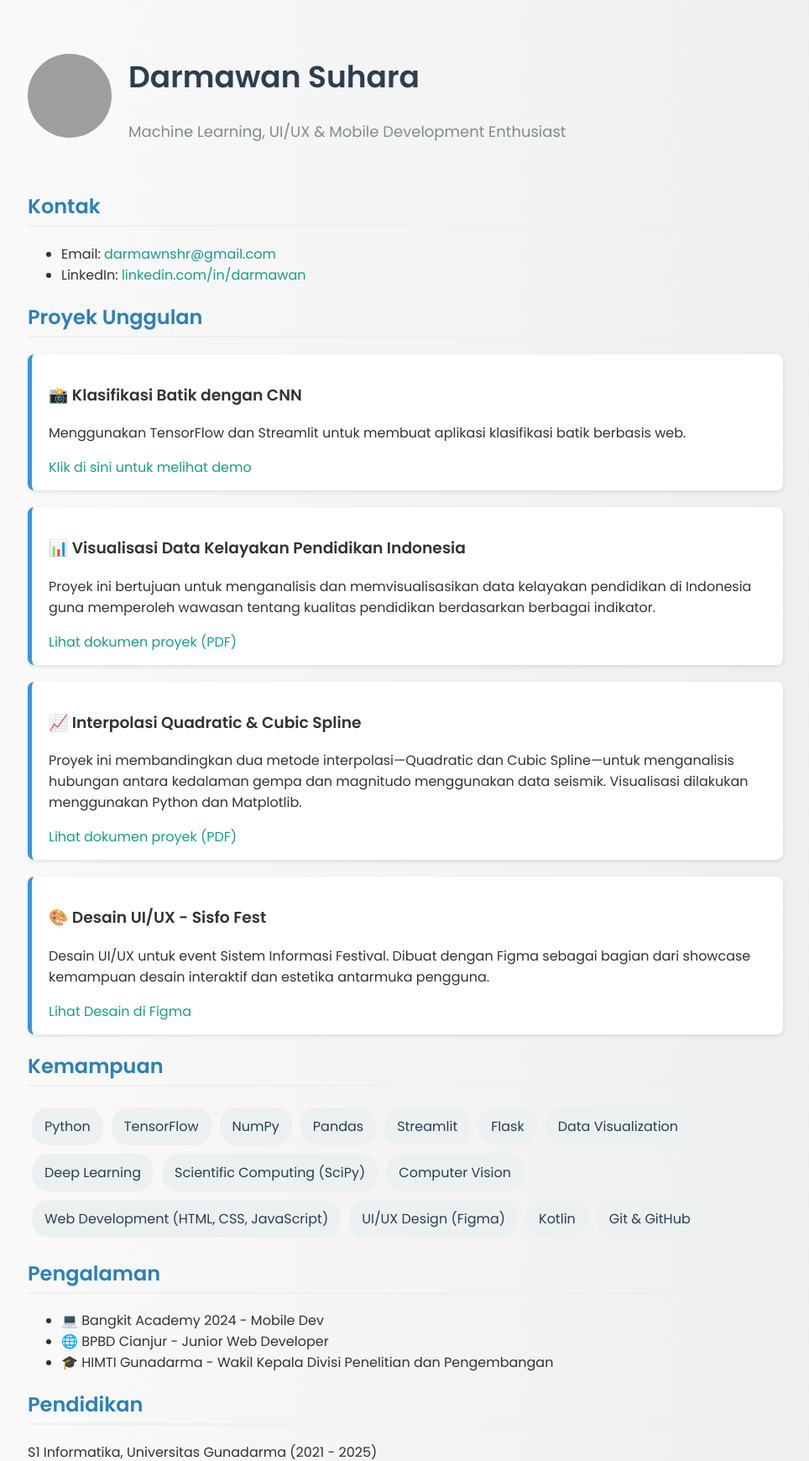
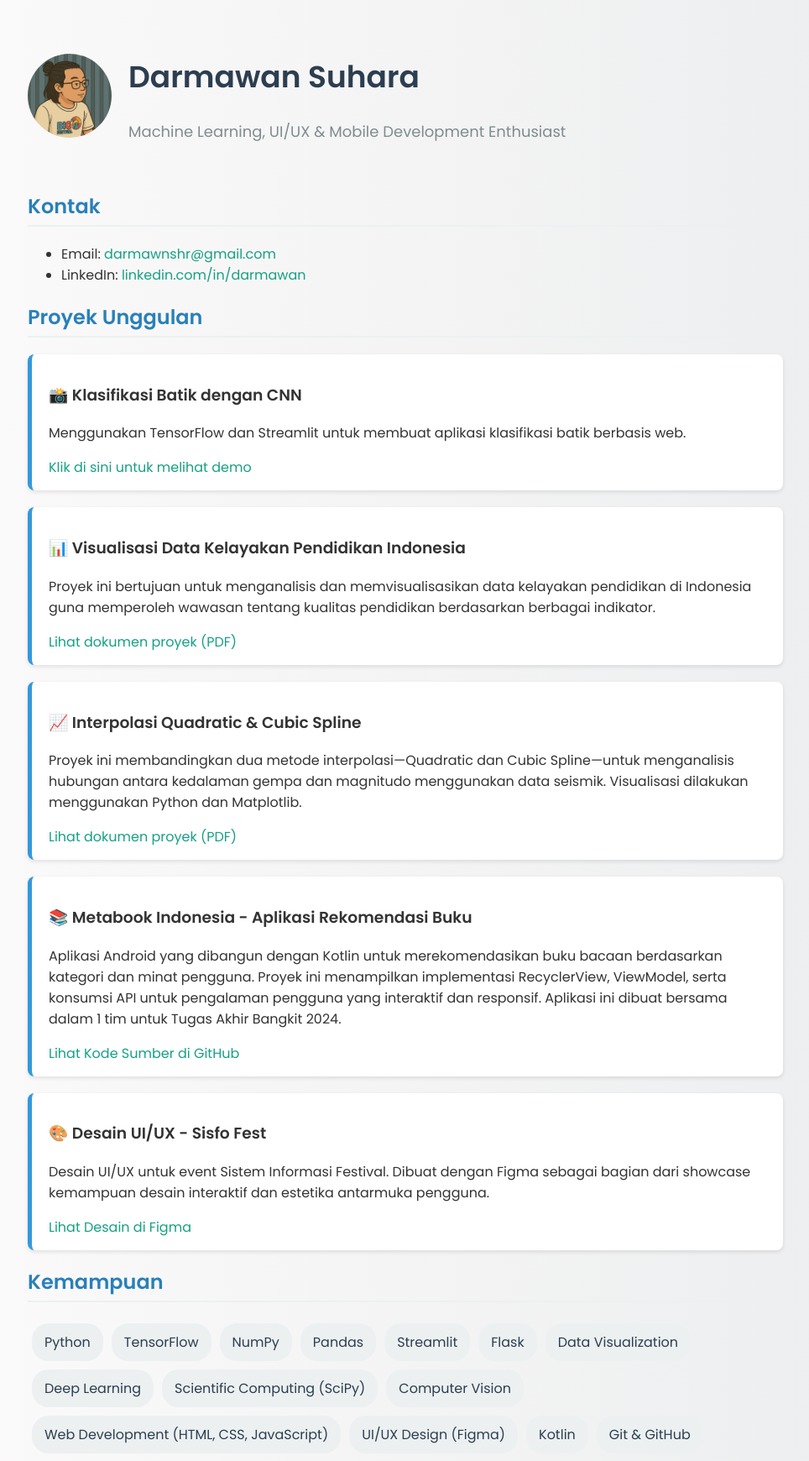
Before and after one commit to darkswan12/web-portofolio, a Flask app: page / in a window 1280 px wide. Shown: the top 1740 px of the page at 84% size, without its empty margins (157-1121 px from the left). Run offline with Flask 3, Linux system fonts and the light colour scheme; grey boxes are pictures that could not be loaded.

Commit message:
commit terakhir, janji.

```diff
--- a/templates/index.html
+++ b/templates/index.html
@@ -11,7 +11,7 @@
   <div class="container">
     <header>
         <div class="header-content">
-          <img src="{{ url_for('static', filename='profile.png') }}" alt="Foto Darmawan" class="profile-pic">
+          <img src="{{ url_for('static', filename='favicon.png') }}" alt="Foto Darmawan" class="profile-pic">
           <div>
             <h1>Darmawan Suhara</h1>
             <p>Machine Learning, UI/UX & Mobile Development Enthusiast</p>
@@ -48,6 +48,13 @@
         <p>Proyek ini membandingkan dua metode interpolasi—Quadratic dan Cubic Spline—untuk menganalisis hubungan antara kedalaman gempa dan magnitudo menggunakan data seismik. Visualisasi dilakukan menggunakan Python dan Matplotlib.</p>
         <a href="{{ url_for('static', filename='Interpolasi_Quadratic_dan_Cubic_Spline.pdf') }}" target="_blank">
           Lihat dokumen proyek (PDF)
+        </a>
+      </div>
+      <div class="card">
+        <h3>📚 Metabook Indonesia - Aplikasi Rekomendasi Buku</h3>
+        <p>Aplikasi Android yang dibangun dengan Kotlin untuk merekomendasikan buku bacaan berdasarkan kategori dan minat pengguna. Proyek ini menampilkan implementasi RecyclerView, ViewModel, serta konsumsi API untuk pengalaman pengguna yang interaktif dan responsif. Aplikasi ini dibuat bersama dalam 1 tim untuk Tugas Akhir Bangkit 2024.</p>
+        <a href="https://github.com/darkswan12/Metabook-Indonesia" target="_blank">
+            Lihat Kode Sumber di GitHub
       </a>
     </div>
       <div class="card">
```
Lines whose indentation alone changed are shown as unchanged.
